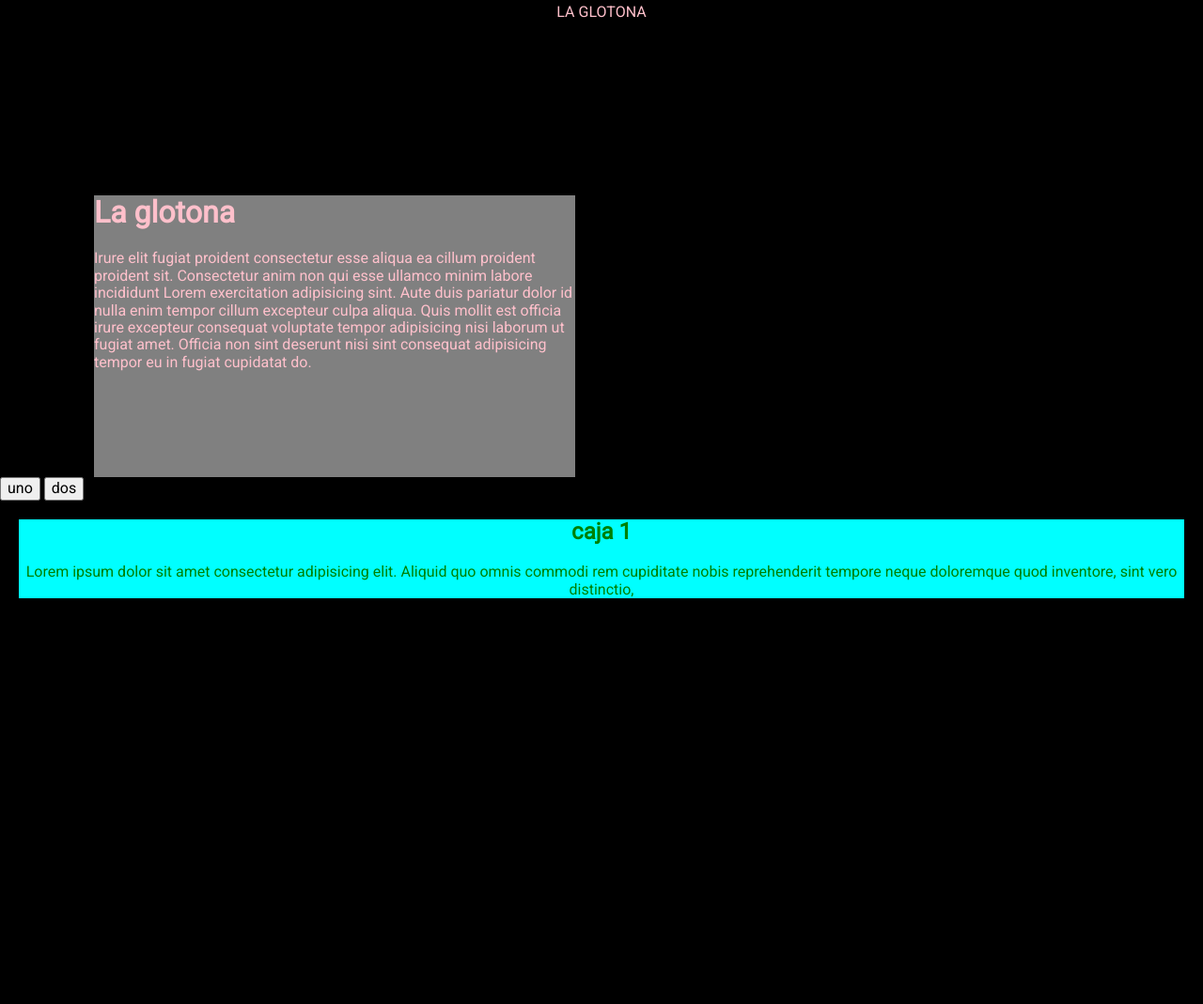
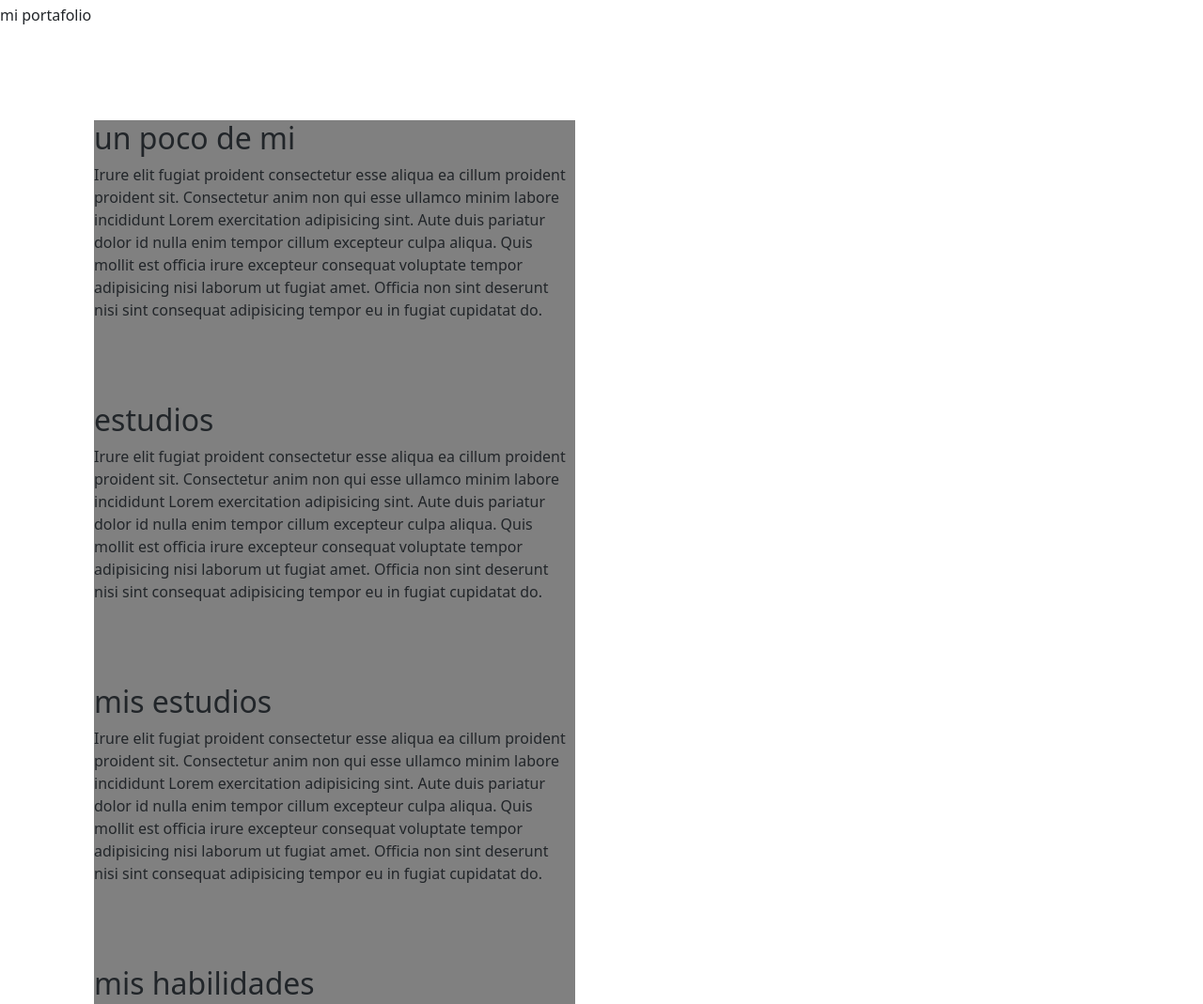
Before and after one commit to Le-vagabondev/menu, a website: page index.html in a window 1280 px wide. Shown: the part 76-1145 px from the top of the page at 94% size. Before the commit the page ends 800 px from the top, so only its background shows below. Drawn offline with nearby package versions, Linux system fonts and the light colour scheme.

Commit message:
portafolio_boots

```diff
--- a/index.html
+++ b/index.html
@@ -4,27 +4,65 @@
         <meta charset="UTF-8">
         <meta http-equiv="X-UA-Compatible" content="IE=edge">
         <meta name="viewport" content="width=device-width, initial-scale=1.0">
-        <link rel="stylesheet" href="./node_modules/normalize.css/normalize.css">
+        <!––link rel="stylesheet" href="./node_modules/normalize.css/normalize.css"––>
         <link rel="stylesheet" href="./css/style.css">
         <link rel="preconnect" href="https://fonts.gstatic.com">
         <link href="https://fonts.googleapis.com/css2?family=Open+Sans&family=Roboto:wght@100;400&display=swap" rel="stylesheet">
+        <link href="https://cdn.jsdelivr.net/npm/bootstrap@5.0.0-beta2/dist/css/bootstrap.min.css" rel="stylesheet" integrity="sha384-BmbxuPwQa2lc/FVzBcNJ7UAyJxM6wuqIj61tLrc4wSX0szH/Ev+nYRRuWlolflfl" crossorigin="anonymous">
         <script src="./scripts.js" defer></script>
-    <title>menu</title>
+    <title>portafoiio</title>
 </head>
 <body>
     <div class="cont_nav">
+        <span>mi portafolio</span>
 
-        <header>LA GLOTONA</header>
-        <nav>
-            <ul>
-                <li> <a href="#">home</a></li>
-                <li> <a href="#">menu</a></li>
-            </ul>
-        </nav>
+
     </div>
     <section>
         <div class="home">
-            <h1>La glotona</h1>
+            <h2>un poco de mi</h2>
+            <span>
+                <p>
+                    Irure elit fugiat proident consectetur esse aliqua ea cillum proident proident sit.
+                    Consectetur anim non qui esse ullamco minim labore incididunt Lorem exercitation adipisicing sint.
+                    Aute duis pariatur dolor id nulla enim tempor cillum excepteur culpa aliqua. Quis mollit est
+                    officia irure excepteur consequat voluptate tempor adipisicing nisi laborum ut fugiat amet.
+                    Officia non sint deserunt nisi sint consequat adipisicing tempor eu in fugiat cupidatat do.
+                </p>
+
+            </span>
+
+        </div>
+        <div class="home">
+            <h2>estudios</h2>
+            <span>
+                <p>
+                    Irure elit fugiat proident consectetur esse aliqua ea cillum proident proident sit.
+                    Consectetur anim non qui esse ullamco minim labore incididunt Lorem exercitation adipisicing sint.
+                    Aute duis pariatur dolor id nulla enim tempor cillum excepteur culpa aliqua. Quis mollit est
+                    officia irure excepteur consequat voluptate tempor adipisicing nisi laborum ut fugiat amet.
+                    Officia non sint deserunt nisi sint consequat adipisicing tempor eu in fugiat cupidatat do.
+                </p>
+
+            </span>
+
+        </div>
+        <div class="home">
+            <h2>mis estudios</h2>
+            <span>
+                <p>
+                    Irure elit fugiat proident consectetur esse aliqua ea cillum proident proident sit.
+                    Consectetur anim non qui esse ullamco minim labore incididunt Lorem exercitation adipisicing sint.
+                    Aute duis pariatur dolor id nulla enim tempor cillum excepteur culpa aliqua. Quis mollit est
+                    officia irure excepteur consequat voluptate tempor adipisicing nisi laborum ut fugiat amet.
+                    Officia non sint deserunt nisi sint consequat adipisicing tempor eu in fugiat cupidatat do.
+                </p>
+
+            </span>
+
+        </div>
+        <div class="home">
+            <h2>mis habilidades</h2>
             <span>
                 <p>
                     Irure elit fugiat proident consectetur esse aliqua ea cillum proident proident sit.
@@ -45,15 +83,28 @@
             <div class="tab-content">
 
                 <div class="card" id="menu">
+                    <!-- carrousel inyectado desde bootstrap-->
 
-                    <h2>caja 1</h2>
-                    <span>
-                        <p>
-                            Lorem ipsum dolor sit amet consectetur adipisicing elit.
-                            Aliquid quo omnis commodi rem cupiditate nobis reprehenderit
-                            tempore neque doloremque quod inventore, sint vero distinctio,
-                        </p>
-                    </span>
+                    <div id="carouselExampleControls" class="carousel slide" data-bs-ride="carousel">
+                        <div class="carousel-inner">
+                          <div class="carousel-item active">
+                            <img src="./img/B10A2057.jpg" class="d-block w-100" alt="...">
+                          </div>
+                          <div class="carousel-item">
+                            <img src="./img/B10A2061.jpg" class="d-block w-100" alt="...">
+                          </div>
+                        </div>
+                        <button class="carousel-control-prev" type="button" data-bs-target="#carouselExampleControls"  data-bs-slide="prev">
+                          <span class="carousel-control-prev-icon" aria-hidden="true"></span>
+                          <span class="visually-hidden">Previous</span>
+                        </button>
+                        <button class="carousel-control-next" type="button" data-bs-target="#carouselExampleControls"  data-bs-slide="next">
+                          <span class="carousel-control-next-icon" aria-hidden="true"></span>
+                          <span class="visually-hidden">Next</span>
+                        </button>
+                      </div>
+
+                    <!--*****cualquier otro carrousel de prueba irá después*****-->
                 </div>
                 <div class="card" id="men2" style="display: none;">
                     <h2>caja 2</h2>
@@ -68,6 +119,7 @@
 
     </section>
     <footer></footer>
+    <script src="https://cdn.jsdelivr.net/npm/bootstrap@5.0.0-beta2/dist/js/bootstrap.bundle.min.js" integrity="sha384-b5kHyXgcpbZJO/tY9Ul7kGkf1S0CWuKcCD38l8YkeH8z8QjE0GmW1gYU5S9FOnJ0" crossorigin="anonymous"></script>
     <script src="https://cdnjs.cloudflare.com/ajax/libs/gsap/3.6.0/gsap.min.js"></script>
 </body>
 </html>
```
